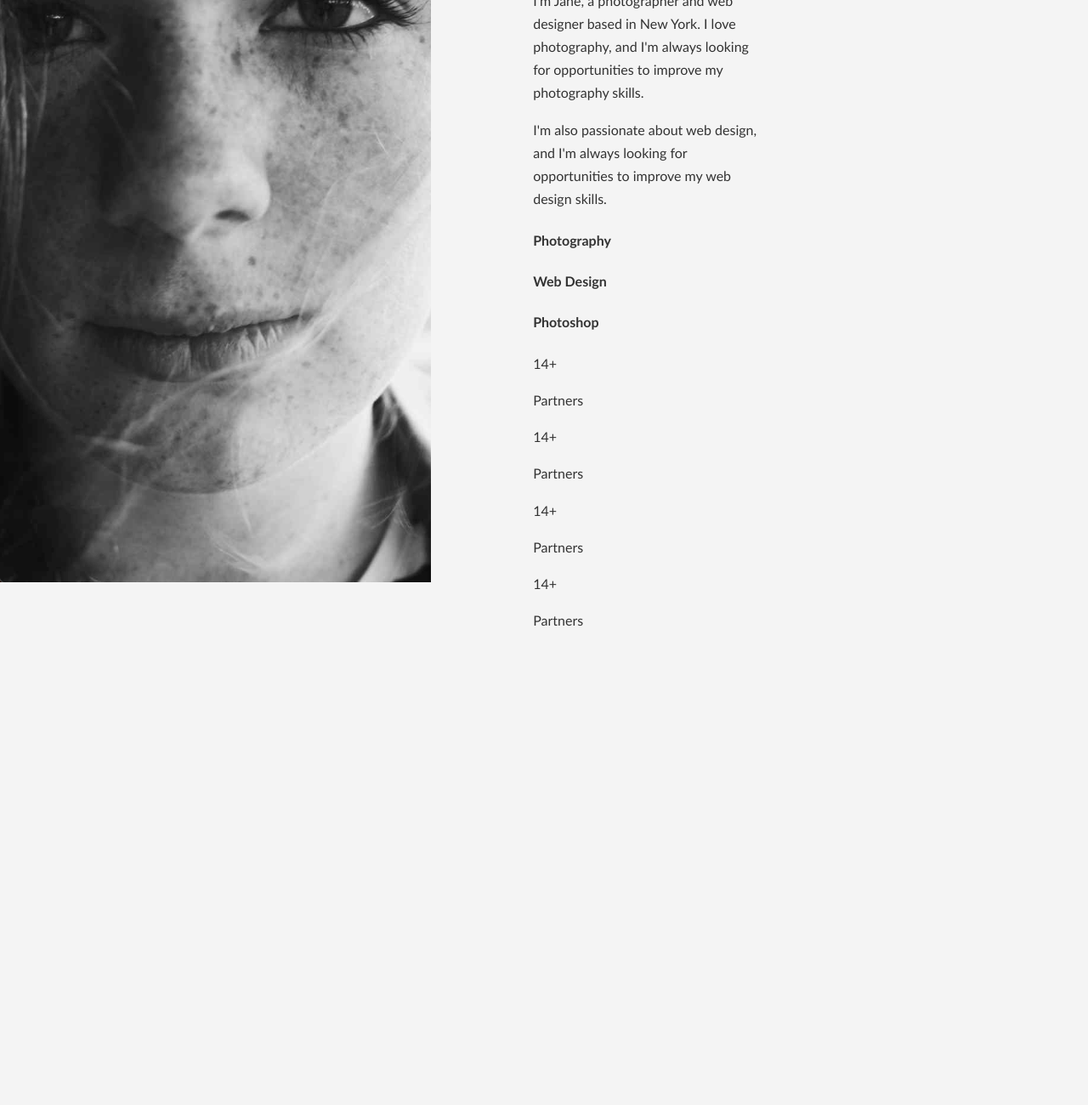
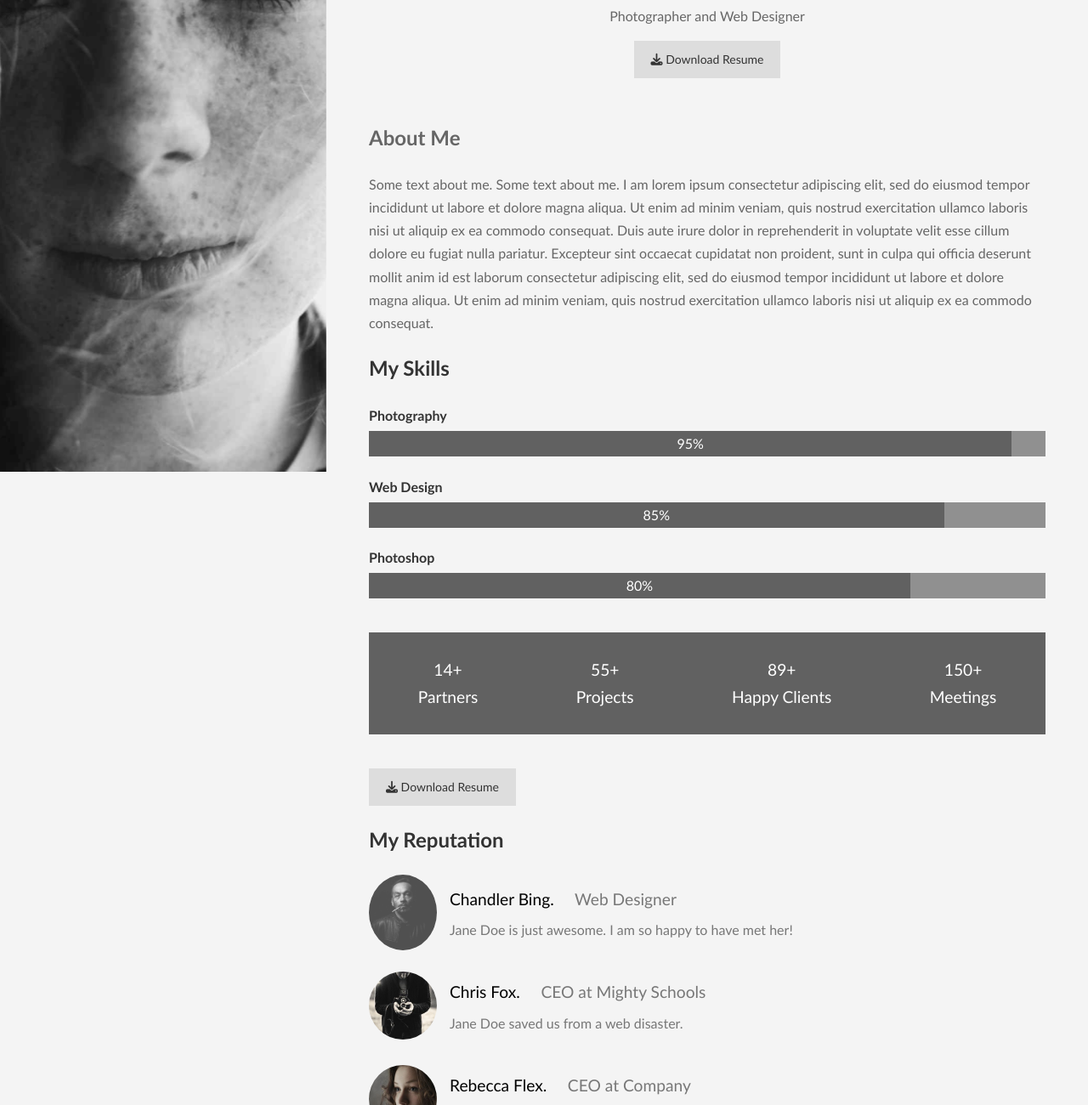
Before and after one commit to s-khodjaev/portfolio-w3schools, a plain HTML site: page index.html in a window 1280 px wide. Shown: the part 245-1545 px from the top of the page at 85% size. Before the commit the page ends 1004 px from the top, so only its background shows below. Drawn offline with Linux system fonts and the light colour scheme.

Commit message:
added skills, reputation and price sections

```diff
--- a/css/main.css
+++ b/css/main.css
@@ -6,18 +6,152 @@ body {
   background-color: #f4f4f4;
   color: #333;
   margin: 0;
+}
+
+.main {
   display: grid;
-  grid-template-columns: 70% auto;
-  grid-template-areas:
-    'sidebar main'
-    'sidebar footer';
+  grid-template-columns: 30vw auto;
 }
 
 .sidebar {
-  grid-area: sidebar;
   position: fixed;
+  width: 30vw;
+  background: url('../img/jane.png') no-repeat center center/cover;
+  height: 100vh;
 }
 
-.main {
-  grid-area: main;
+.page-container {
+  grid-column-start: 2;
+  padding: 20px 50px;
 }
+
+.container {
+  max-width: 1100px;
+  margin: 50px auto;
+  padding: 0 50px;
+}
+
+.btn {
+  text-decoration: none;
+  display: inline-block;
+  color: #333;
+  background-color: #ddd;
+  padding: 10px 20px;
+  font-size: 14px;
+}
+
+/* Showcase */
+
+#showcase .container {
+  display: flex;
+  flex-direction: column;
+  justify-content: center;
+  align-items: center;
+  text-align: center;
+}
+
+#showcase h1 {
+  font-size: 70px;
+  font-weight: 300;
+  margin-bottom: 3px;
+}
+
+#showcase p {
+  color: #666;
+  margin-top: 0;
+}
+
+/* About */
+
+#about {
+  color: #666;
+  line-height: 1.7;
+}
+
+/* Skills */
+
+#skills-list {
+  display: flex;
+  flex-direction: column;
+}
+
+.skills-list h4 {
+  margin-bottom: 5px;
+}
+
+.skill {
+  width: 100%;
+  background-color: #909090;
+}
+
+.myprogress {
+  background-color: #616161;
+  height: 30px;
+  text-align: center;
+  line-height: 30px;
+  color: #fff;
+}
+
+.myprogress.photography {
+  width: 95%;
+}
+
+.myprogress.design {
+  width: 85%;
+}
+
+.myprogress.photoshop {
+  width: 80%;
+}
+
+/* Projects */
+
+.projects {
+  background-color: #616161;
+  color: #fff;
+  margin: 40px auto;
+  display: flex;
+  justify-content: space-around;
+  align-items: center;
+  height: 120px;
+  font-size: 1.2rem;
+}
+
+.projects div {
+  text-align: center;
+}
+
+/* Reputation */
+
+.person {
+  display: flex;
+  align-items: center;
+  margin-bottom: 20px;
+  gap: 10px;
+}
+
+.person .image {
+  display: flex;
+  align-items: center;
+}
+
+.person .image img {
+  width: 80px;
+  border-radius: 50%;
+  margin-right: 5px;
+}
+
+.person .info p {
+  color: #777;
+  line-height: 1;
+}
+
+.person .info .name {
+  font-size: 1.2rem;
+  font-weight: 400;
+  color: #000;
+}
+
+.person .info .position {
+  color: #777;
+}
--- a/index.html
+++ b/index.html
@@ -15,73 +15,141 @@
     <title>Jane Doe - w3schools portfolio</title>
   </head>
   <body>
-    <div class="sidebar">
-      <img src="img/jane.png" alt="" />
-    </div>
+    <div class="sidebar"></div>
     <div class="main">
-      <section id="showcase">
-        <div class="container">
-          <h1>Jane Doe</h1>
-          <p>Photographer and Web Designer</p>
-          <a href="#" class="btn"
-            ><i class="fa-solid fa-download"></i> Download Resume</a
-          >
-        </div>
-      </section>
+      <div class="page-container">
+        <!-- Showcase -->
+        <section id="showcase">
+          <div class="container">
+            <h1>Jane Doe</h1>
+            <p>Photographer and Web Designer</p>
+            <a href="#" class="btn"
+              ><i class="fa-solid fa-download"></i> Download Resume</a
+            >
+          </div>
+        </section>
 
-      <section id="about">
-        <div class="container">
+        <section id="about">
           <h2>About Me</h2>
-          <div class="about-text">
-            <p>
-              I'm Jane, a photographer and web designer based in New York. I
-              love photography, and I'm always looking for opportunities to
-              improve my photography skills.
-            </p>
-            <p>
-              I'm also passionate about web design, and I'm always looking for
-              opportunities to improve my web design skills.
-            </p>
-          </div>
-        </div>
-      </section>
+          <p>
+            Some text about me. Some text about me. I am lorem ipsum consectetur
+            adipiscing elit, sed do eiusmod tempor incididunt ut labore et
+            dolore magna aliqua. Ut enim ad minim veniam, quis nostrud
+            exercitation ullamco laboris nisi ut aliquip ex ea commodo
+            consequat. Duis aute irure dolor in reprehenderit in voluptate velit
+            esse cillum dolore eu fugiat nulla pariatur. Excepteur sint occaecat
+            cupidatat non proident, sunt in culpa qui officia deserunt mollit
+            anim id est laborum consectetur adipiscing elit, sed do eiusmod
+            tempor incididunt ut labore et dolore magna aliqua. Ut enim ad minim
+            veniam, quis nostrud exercitation ullamco laboris nisi ut aliquip ex
+            ea commodo consequat.
+          </p>
+        </section>
 
-      <section id="skills">
-        <div class="container">
+        <section id="skills">
+          <h2>My Skills</h2>
           <div class="skills-list">
+            <h4>Photography</h4>
             <div class="skill">
-              <h4>Photography</h4>
-              <div class="myprogress"></div>
+              <div class="myprogress photography">95%</div>
             </div>
+            <h4>Web Design</h4>
             <div class="skill">
-              <h4>Web Design</h4>
-              <div class="myprogress"></div>
+              <div class="myprogress design">85%</div>
             </div>
+            <h4>Photoshop</h4>
             <div class="skill">
-              <h4>Photoshop</h4>
-              <div class="myprogress"></div>
+              <div class="myprogress photoshop">80%</div>
             </div>
           </div>
           <div class="projects">
             <div>
-              <p>14+</p>
-              <p>Partners</p>
+              <p>
+                14+ <br />
+                Partners
+              </p>
             </div>
             <div>
-              <p>14+</p>
-              <p>Partners</p>
+              <p>
+                55+ <br />
+                Projects
+              </p>
             </div>
             <div>
-              <p>14+</p>
-              <p>Partners</p>
+              <p>
+                89+ <br />
+                Happy Clients
+              </p>
             </div>
             <div>
-              <p>14+</p>
-              <p>Partners</p>
+              <p>
+                150+ <br />
+                Meetings
+              </p>
             </div>
           </div>
-        </div>
-      </section>
+          <a href="#" class="btn"
+            ><i class="fa-solid fa-download"></i> Download Resume</a
+          >
+        </section>
+
+        <section id="reputation">
+          <h2>My Reputation</h2>
+          <div class="person">
+            <div class="image">
+              <img src="img/avatar_smoke.jpg" alt="" />
+            </div>
+            <div class="info">
+              <p class="name">
+                Chandler Bing. &nbsp; &nbsp;
+                <span class="position">Web Designer</span>
+              </p>
+              <p>Jane Doe is just awesome. I am so happy to have met her!</p>
+            </div>
+          </div>
+          <div class="person">
+            <div class="image">
+              <img src="img/bandmember.jpg" alt="" />
+            </div>
+            <div class="info">
+              <p class="name">
+                Chris Fox. &nbsp; &nbsp;
+                <span class="position">CEO at Mighty Schools</span>
+              </p>
+              <p>Jane Doe saved us from a web disaster.</p>
+            </div>
+          </div>
+          <div class="person">
+            <div class="image">
+              <img src="img/avatar_g2.jpg" alt="" />
+            </div>
+            <div class="info">
+              <p class="name">
+                Rebecca Flex. &nbsp; &nbsp;
+                <span class="position">CEO at Company</span>
+              </p>
+              <p>No one is better than Jane Doe.</p>
+            </div>
+          </div>
+        </section>
+
+        <section id="price">
+          <div class="price-box">
+            <div class="title">Basic</div>
+            <ul>
+              <li>Web Design</li>
+              <li>Photography</li>
+              <li>5GB Storage</li>
+              <li>Mail Support</li>
+              <li>
+                $10
+                <p class="per">per month</p>
+              </li>
+              <li class="price-btn">Sign Up</li>
+            </ul>
+          </div>
+        </section>
+      </div>
     </div>
   </body>
 </html>
```
